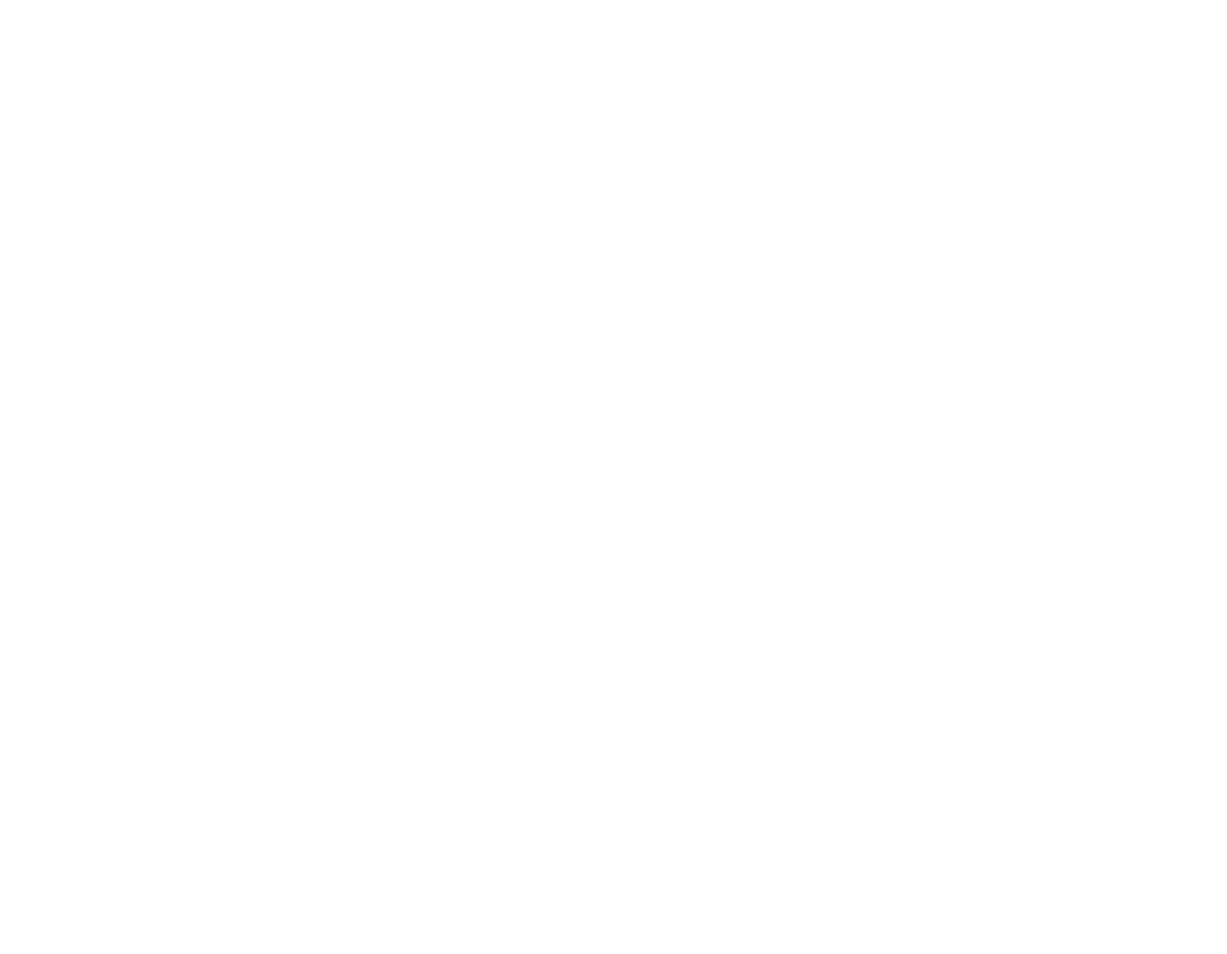
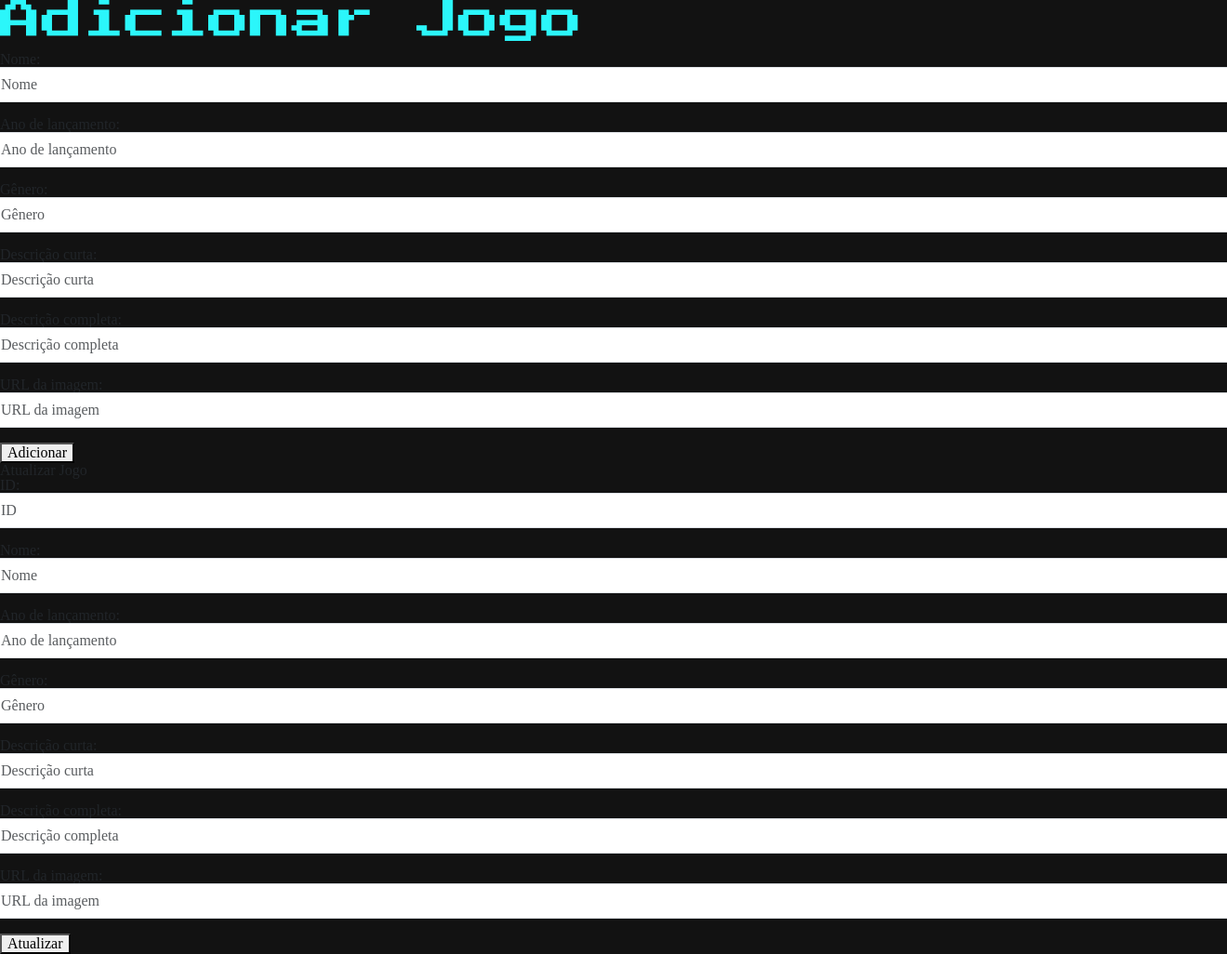
Before and after one commit to pabloreis5/Gamerank-Projeto, a Flask app: page /adminpage in a window 1320 px wide; the page is wider, and only the part inside the window is pictured. Before the commit the part shown is empty. Shown: that part at 93% size. Before the commit the page ends 800 px from the top of that part, so only its background shows below. Run offline with Flask 3, Linux system fonts and the light colour scheme; data comes from the database, SQL or seed files in the repository; some libraries are stand-ins or nearby versions.

Commit message:
HTML formulários adminpage

```diff
--- a/app.py
+++ b/app.py
@@ -117,9 +117,10 @@ def get_ranking():
 
 
 def create_game(nome_jogo, lancamento_jogo, genero_jogo, descricao_curta, descricao_completa, url_imagem):
-    with get_connection as conn:
+    with get_connection() as conn:
         cursor = conn.cursor()
-        cursor.execute('INSERT INTO jogos (nome, ano_lancamento, genero, descricao_curta, descricao_completa, url_imagem) VALUES (?, ?, ?, ?, ?, ?)'),(nome_jogo, lancamento_jogo, genero_jogo, descricao_curta, descricao_completa, url_imagem)
+        cursor.execute('INSERT INTO jogos (nome, ano_lancamento, genero, descricao_curta, descricao_completa, url_imagem) VALUES (?, ?, ?, ?, ?, ?)',
+                       (nome_jogo, lancamento_jogo, genero_jogo, descricao_curta, descricao_completa, url_imagem))
         conn.commit()
 
 def delete_game(id_jogo):
--- a/static/style/pages/_adminpage.scss
+++ b/static/style/pages/_adminpage.scss
@@ -3,13 +3,13 @@
 
 .administrators {
 
+
     .forms {
+        background-color: #121212;
+
 
         form:nth-child(1) {
 
-            button {
-
-            }
         }
 
         form:nth-child(2) {
--- a/static/style/style.css
+++ b/static/style/style.css
@@ -689,3 +689,22 @@ a:hover, button:hover {
   border-radius: 0.3rem;
   outline: none;
 }/*# sourceMappingURL=style.css.map */
+
+
+
+.administrators {
+  background-color: #121212;
+}
+
+.administrators form:nth-child(1) {
+  h1 {
+    font-family: "Press Start 2P";
+    font-size: 2.8rem;
+    color: #2BF6FA;
+    margin-bottom: 0.7rem;
+}
+}
+
+.insert__form {
+
+}
--- a/templates/html/pages/adminpage.html
+++ b/templates/html/pages/adminpage.html
@@ -34,12 +34,82 @@
 
     <section class="forms">
 
-        <form action="">
+        <form class="insert__form" action="" method="POST">
+            <fieldset>
 
+                <h1 g-id="title">Adicionar Jogo</h1>
+
+                <div class="mb-3 row">
+                    <label for="staticEmail" class="col-sm-2">Nome:</label>
+                    <input type="text" class="form-control" placeholder="Nome" name="nome">
+                </div>
+                <div class="mb-3 row">
+                    <label for="inputPassword" class="col-sm-2 ">Ano de lançamento:</label>
+                    <input type="password" class="form-control" placeholder="Ano de lançamento" name="ano_de_lancamento">
+                </div>
+                <div class="mb-3 row">
+                    <label for="inputPassword" class="col-sm-2 ">Gênero:</label>
+                    <input type="password" class="form-control" placeholder="Gênero" name="genero">
+                </div>
+                <div class="mb-3 row">
+                    <label for="inputPassword" class="col-sm-2 ">Descrição curta:</label>
+                    <input type="password" class="form-control" placeholder="Descrição curta" name="descricao_curta">
+                </div>
+                <div class="mb-3 row">
+                    <label for="inputPassword" class="col-sm-2 ">Descrição completa:</label>
+                    <input type="password" class="form-control" placeholder="Descrição completa" name="descricao_completa">
+                </div>
+                <div class="mb-3 row">
+                    <label for="inputPassword" class="col-sm-2 ">URL da imagem:</label>
+                    <input type="password" class="form-control" placeholder="URL da imagem" name="url_da_imagem">
+                </div>
+
+                <div class="d-flex align-items-end">
+                    <button type="submit">Adicionar</button>
+                </div>
+
+            </fieldset>
         </form>
 
-        <form action="">
 
+        <form action="" method="POST">
+            <fieldset>
+
+                <h1 g-id="title">Atualizar Jogo</h1>
+                <div class="mb-3 row">
+                    <label for="staticEmail" class="col-sm-2">ID:</label>
+                    <input type="text" class="form-control" placeholder="ID" name="id">
+                </div>
+                <div class="mb-3 row">
+                    <label for="staticEmail" class="col-sm-2">Nome:</label>
+                    <input type="text" class="form-control" placeholder="Nome" name="nome">
+                </div>
+                <div class="mb-3 row">
+                    <label for="inputPassword" class="col-sm-2 ">Ano de lançamento:</label>
+                    <input type="password" class="form-control" placeholder="Ano de lançamento" name="ano_de_lancamento">
+                </div>
+                <div class="mb-3 row">
+                    <label for="inputPassword" class="col-sm-2 ">Gênero:</label>
+                    <input type="password" class="form-control" placeholder="Gênero" name="genero">
+                </div>
+                <div class="mb-3 row">
+                    <label for="inputPassword" class="col-sm-2 ">Descrição curta:</label>
+                    <input type="password" class="form-control" placeholder="Descrição curta" name="descricao_curta">
+                </div>
+                <div class="mb-3 row">
+                    <label for="inputPassword" class="col-sm-2 ">Descrição completa:</label>
+                    <input type="password" class="form-control" placeholder="Descrição completa" name="descricao_completa">
+                </div>
+                <div class="mb-3 row">
+                    <label for="inputPassword" class="col-sm-2 ">URL da imagem:</label>
+                    <input type="password" class="form-control" placeholder="URL da imagem" name="url_da_imagem">
+                </div>
+
+                <div class="d-flex align-items-end">
+                    <button type="submit">Atualizar</button>
+                </div>
+
+            </fieldset>
         </form>
 
     </section>
```
